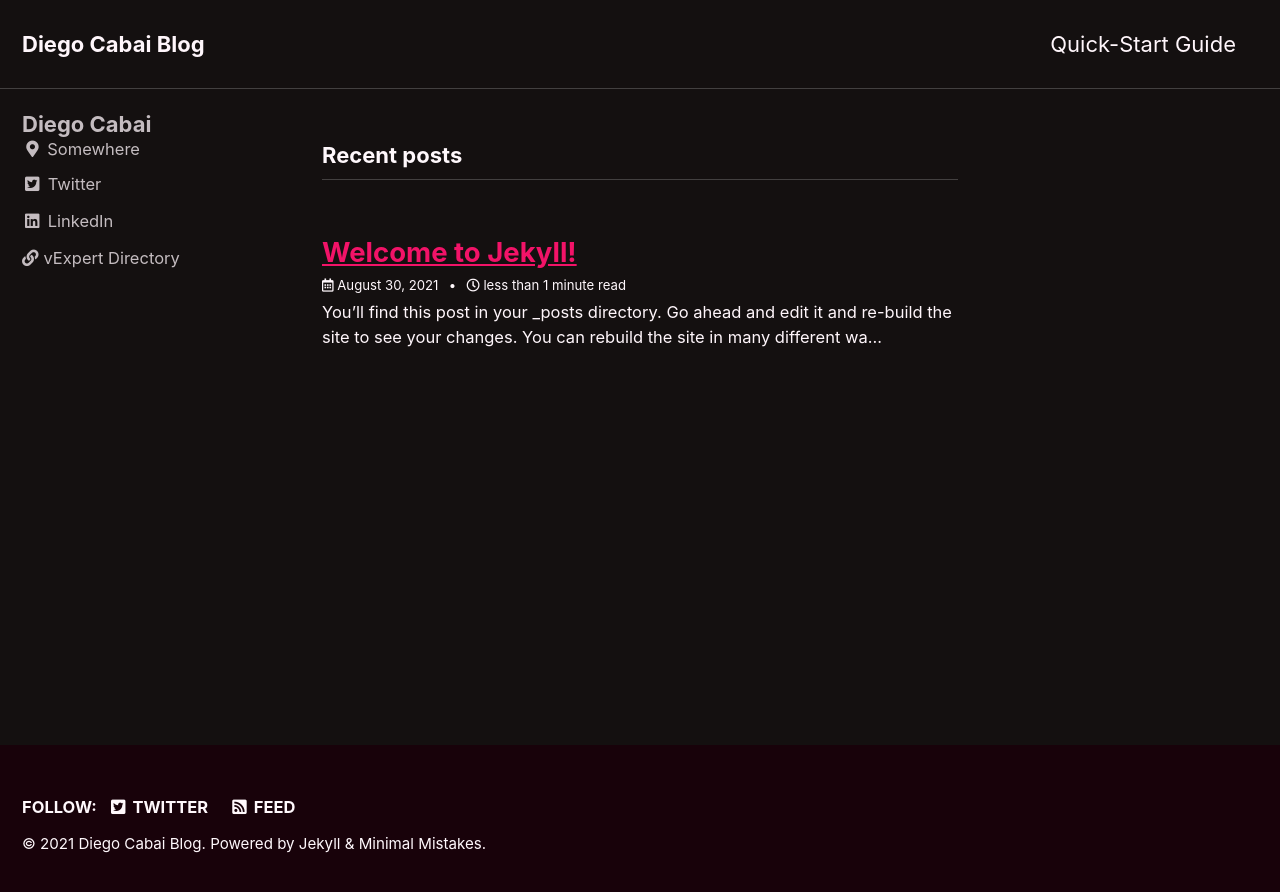
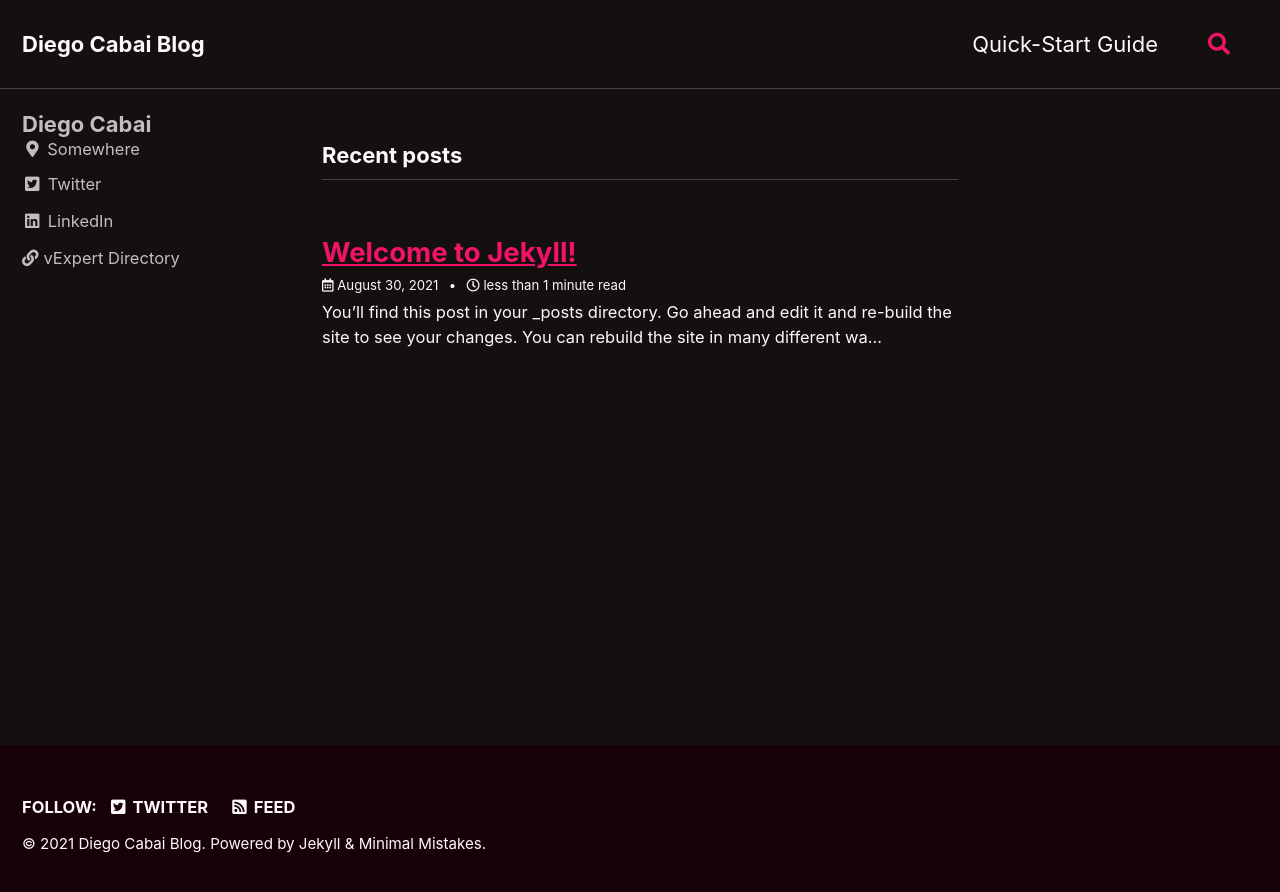
Before and after one commit to dcabai/dcabai.github.io, a Jekyll site: the page built from index.html, in a window 1280 px wide. Shown: the top 892 px of the page. Built offline with Jekyll 4.4.1, drawn with Linux system fonts in a browser that asks for light colours; cached includes are drawn as plain includes; the list of posts is cut into pages by our own code.

```diff
--- a/_config.yml
+++ b/_config.yml
@@ -59,8 +59,8 @@ reCaptcha:
 atom_feed:
   path                   : # blank (default) uses feed.xml
   hide                   : # true, false (default)
-search                   : # true, false (default)
-search_full_content      : # true, false (default)
+search                   : true #false (default)
+search_full_content      : true #false (default)
 search_provider          : # lunr (default), algolia, google
 algolia:
   application_id         : # YOUR_APPLICATION_ID
```
